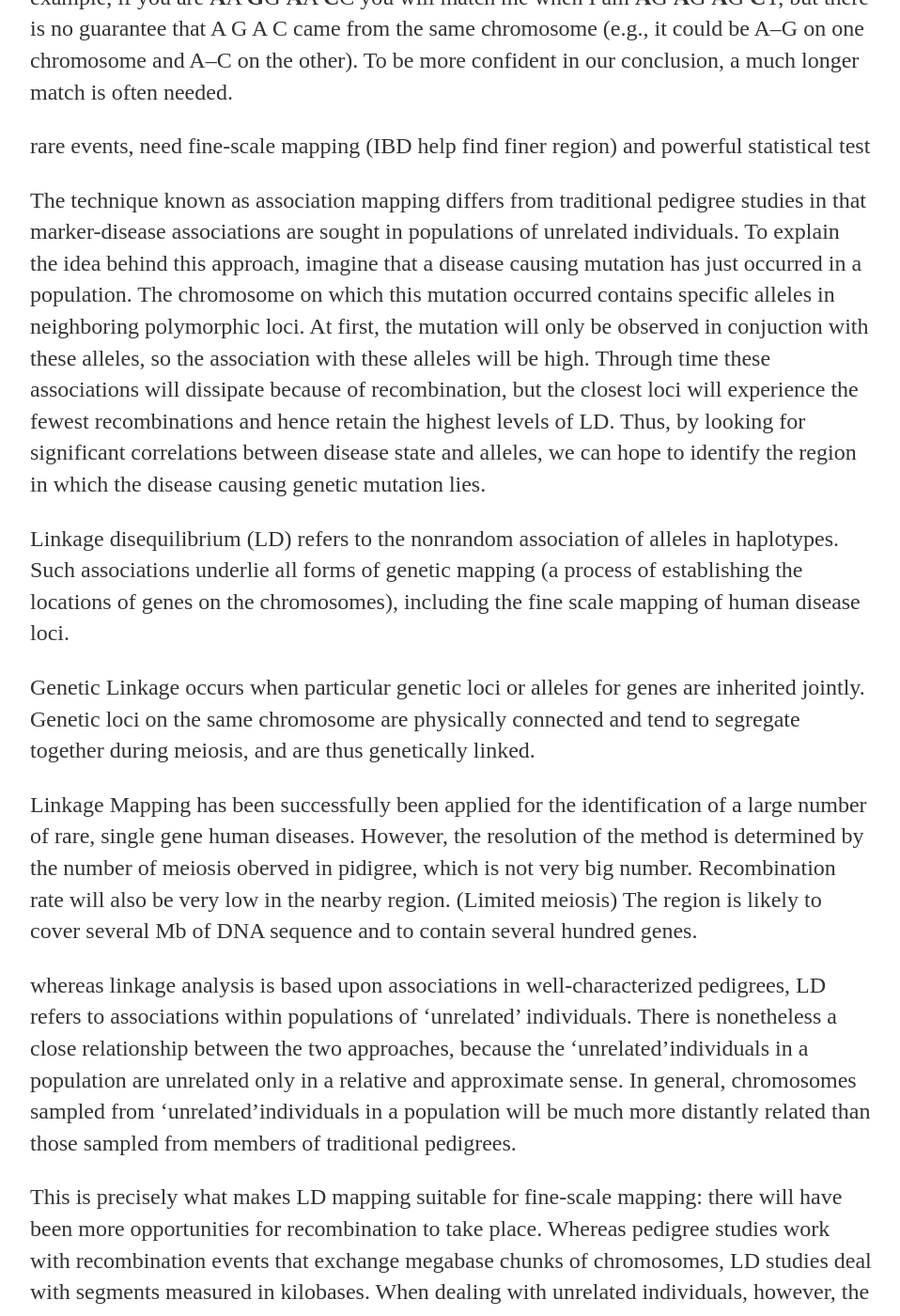
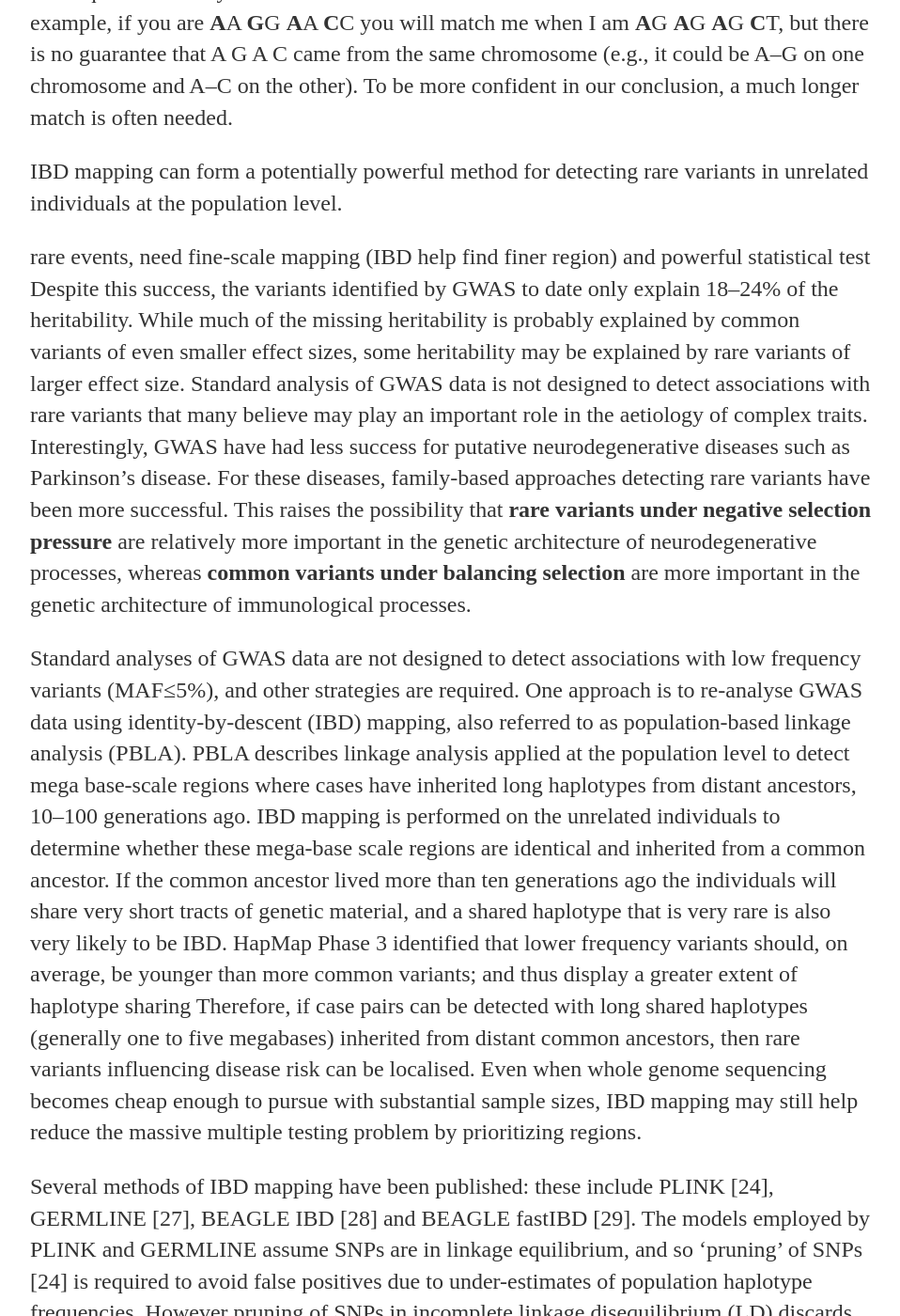
Before and after one commit to lybird300/lybird300.github.io, a Jekyll site: the page built from _posts/2015-04-19-LD-genealogy.md, in a window 1280 px wide and 1400 px high, scrolled down 1460 px. Shown: the whole window at 94% size, without its empty margins (160-1118 px from the left). Built offline with Jekyll 4.4.1, drawn with Linux system fonts in a browser that asks for light colours; some of the changed text lies outside the part shown.

Commit message:
Update 2015-04-19-LD-genealogy.md

```diff
--- a/_posts/2015-04-19-LD-genealogy.md
+++ b/_posts/2015-04-19-LD-genealogy.md
@@ -4,7 +4,7 @@
 date: 2015-04-19
 ---
 First,
-<h2>IBD (Identical By Descent) vs IBS (Identical By State)</h2>
+<h2>IBD (Identical By Descent) vs IBS (Identical By State) regarding current success of GWAS</h2>
 The term IBS, Identical by State, refers to the situation that two DNA segments are identical at all possible allele positions, no matter how that matching occurred. The two segments can be IBD (if the matching alleles are inherited from a common ancestor in a genealogical timeframe) or not (if the segment is ubiquitous within a specific population). To understand the latter situation, think about right/left-handedness. Ten percent of the population are left-handed. If you are right-handed and meet another person that is right-handed, does that mean you are relatives? Of course not. You might further argue that IBS segments essentially IBD, because every allele that modern people (Homo sapiens sapiens) got from Lucy’s people (Australopithecus afarensis). True, but when we talk about IBD, we often restrict ourselves to a genealogical time frame (about 500 to possibly slightly more than 1000 years, or the last 20 generations).
 
 There are several ways certain sequences become very common in a population. That sequence could be very old and because it provided a very slight advantage to those that had it, it remained intact for thousands of years. But because the advantage was small enough, those that didn’t have the exact same sequence could also thrive and reproduce but at a slightly lower rate. Another way is when a population goes through an evolutionary bottleneck. This is where the population gets very small for whatever reason — disease, famine, or isolation such as when small group migrates to a new land — and then expands to fill its niche again. When this happens, the assortment of alleles that are available is sharply reduced. In these cases, many people can have similar alleles that are IBS but their common ancestor would have to be traced all the way back to the bottleneck. When the bottle neck is far enough back that no (or few) genealogical records persist, those segments are now considered IBS.
@@ -12,10 +12,19 @@
 If your father and your mother both have the same sequence one of their chromosome pairs and both you and your sister inherit one copy of that sequence from different parents, then that segment is IBS between you and your sister and not IBD. But <b>there is no way to determine that happened</b>. The more similar or inbred the population that your parents come from were, the more likely this is to happen. Also note that current DNA typing techniques cannot say which one of the two chromosomes each allele came from. For example, if you are <b>A</b>A <b>G</b>G <b>A</b>A <b>C</b>C you will match me when I am <b>A</b>G <b>A</b>G <b>A</b>G <b>C</b>T, but there is no guarantee that A G A C came from the same chromosome (e.g., it could be A--G on one chromosome and A--C on the other). To be more confident in our conclusion, a much longer match is often needed.
 
 
-
+IBD mapping can form a potentially powerful method for detecting rare variants in unrelated individuals at the population level.
 
 
 rare events, need fine-scale mapping (IBD help find finer region) and powerful statistical test
+Despite this success, the variants identified by GWAS to date only explain 18–24% of the heritability. While much of the missing heritability is probably explained by common variants of even smaller effect sizes, some heritability may be explained by rare variants of larger effect size. Standard analysis of GWAS data is not designed to detect associations with rare variants that many believe may play an important role in the aetiology of complex traits. Interestingly, GWAS have had less success for putative neurodegenerative diseases such as Parkinson's disease. For these diseases, family-based approaches detecting rare variants have been more successful. This raises the possibility that <b>rare variants under negative selection pressure</b> are relatively more important in the genetic architecture of neurodegenerative processes, whereas <b>common variants under balancing selection</b> are more important in the genetic architecture of immunological processes.
+
+Standard analyses of GWAS data are not designed to detect associations with low frequency variants (MAF≤5%), and other strategies are required. One approach is to re-analyse GWAS data using identity-by-descent (IBD) mapping, also referred to as population-based linkage analysis (PBLA). PBLA describes linkage analysis applied at the population level to detect mega base-scale regions where cases have inherited long haplotypes from distant ancestors, 10–100 generations ago. IBD mapping is performed on the unrelated individuals to determine whether these mega-base scale regions are identical and inherited from a common ancestor. If the common ancestor lived more than ten generations ago the individuals will share very short tracts of genetic material, and a shared haplotype that is very rare is also very likely to be IBD. HapMap Phase 3 identified that lower frequency variants should, on average, be younger than more common variants; and thus display a greater extent of haplotype sharing Therefore, if case pairs can be detected with long shared haplotypes (generally one to five megabases) inherited from distant common ancestors, then rare variants influencing disease risk can be localised. Even when whole genome sequencing becomes cheap enough to pursue with substantial sample sizes, IBD mapping may still help reduce the massive multiple testing problem by prioritizing regions.
+
+Several methods of IBD mapping have been published: these include PLINK [24], GERMLINE [27], BEAGLE IBD [28] and BEAGLE fastIBD [29]. The models employed by PLINK and GERMLINE assume SNPs are in linkage equilibrium, and so ‘pruning’ of SNPs [24] is required to avoid false positives due to under-estimates of population haplotype frequencies. However pruning of SNPs in incomplete linkage disequilibrium (LD) discards potentially useful information and reduces power. BEAGLE IBD and fastIBD implement a variable length Hidden Markov Model [30] to account for LD and model haplotype frequencies more accurately. BEAGLE fastIBD runs considerably faster than BEAGLE IBD (of the order of 1000 times faster with large GWAS datasets). This is mainly because 1) it does not formally model IBD status (‘IBD’/’not IBD’) between pairs of individuals using a Hidden Markov Model as in BEAGLE IBD; 2) it stores haplotype frequencies in a data dictionary (as in GERMLINE) which means computational time scales with sample size n like nlog n instead of n^2.
+
+The optimal method to detect rare disease-causing variants is whole genome sequencing of thousands of samples. When this becomes affordable, there will remain a role for IBD analysis to prioritize regions for follow-up analysis and minimize the massive multiple testing burden. Just as linkage analysis is now used to identify regions for follow-up in whole genome sequencing and exome sequencing of Mendelian disease families, and linkage analysis can be used to weight regions for GWA analysis.
+
+IBD analysis limitations: it is only suited to discover rare variants if all variants act in the same direction in one gene. For example, the identified rare variants in BRCA1 and BRCA2 gene all increase risk of breast cancer [56], and the four rare variants identified in IFIH1 gene all protect against type I diabetes [18]. If some rare variants increase risk while others in the same gene decrease risk then the signal in the region will be attenuated. In addition, we found IBD analysis is very sensitive to genotyping error, resulting in reducing signal strength. The linkage signal detected depends on a lot of markers or long haplotypes, containing up to hundreds of SNPs, a single error occurring in reading a single marker significantly reduces the signal. In our data, samples came from different GWAS using different genotyping chips in different locations, which at least in part, may decrease the potential signal strength from our study. Furthermore, resequencing would be complicated by gene duplication and repeat regions, since the linkage region detected in this study had many gene duplicates, thus replication in other independent dataset is needed.
 
 The technique known as association mapping differs from traditional pedigree studies in that marker-disease associations
 are sought in populations of unrelated individuals. To explain the idea behind this approach, imagine that a disease causing mutation has just occurred in a population. The chromosome on which this mutation occurred contains specific alleles in neighboring polymorphic loci. At first, the mutation will only be observed in conjuction with these alleles, so the association with these alleles will be high. Through time these associations will dissipate because of recombination, but the closest loci will experience the fewest recombinations and hence retain the highest levels of LD. Thus, by looking for significant correlations between disease state and alleles, we can hope to identify the region in which the disease causing genetic mutation lies.
```
